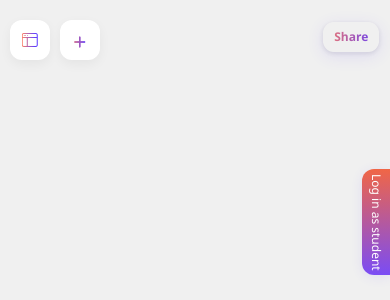
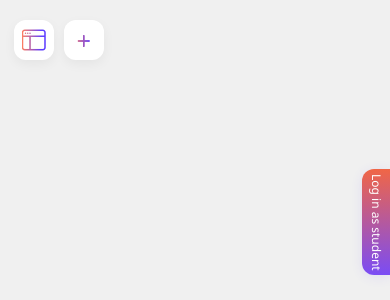
Before and after one commit to Jairo-kibet/AI-BOT, a Django app: template frontend/templates/homePage.html in a window 390 px wide. Shown: the top 300 px of the page. Run offline with Django 4.2, Linux system fonts and the light colour scheme; the template is opened without the code that fills it, so the values that code supplies are empty.

Commit message:
responses on the basis of user fixed

```diff
--- a/frontend/templates/homePage.html
+++ b/frontend/templates/homePage.html
@@ -537,7 +537,7 @@
             }
             .top-left-buttons {
                 top: 2.5;
-                left: 2.5%;
+                left: 3.5% !important;
             }
             .top-right-share {
                 top: 2.5%;
@@ -576,6 +576,15 @@
             }
             .card-divider, .right-cards {
                 display: none !important;
+            }
+            /* Ensure chat area is always below 13% from the top on small screens */
+            #chatArea {
+                margin-top: 13vh !important;
+            }
+
+            .top-left-buttons i{
+                font-size: 1.5rem !important;
+
             }
         }
         @media (max-width: 400px) {
@@ -616,6 +625,9 @@
                 font-size: 11px;
             }
         }
+        #chatArea {
+                margin-top: 13vh !important;
+            }
     </style>
 </head>
 <body>
@@ -634,7 +646,7 @@
         </div>
     </div>
 
-    <div class="top-right-share">Share</div>
+    {% comment %} <div class="top-right-share">Share</div> {% endcomment %}
 
     {% if user.is_authenticated or username.userType == "student" %}
     <div class="login-banner" style="display: none;"><a href="{% url 'studentregister' %}" style="text-decoration: none; color: #fff;">Log in as student</a></div>
--- a/frontend/templates/index.html
+++ b/frontend/templates/index.html
@@ -252,7 +252,6 @@
             max-width: 240px;
             position: relative;
             box-sizing: border-box;
-            cursor: pointer;
         }
 
         .info-card p {
@@ -306,7 +305,7 @@
             font-size: 14px;
             resize: none;
             overflow: hidden;
-            min-height: 36px;
+            min-height: 16px !important;
             max-height: 120px;
         }
 
```
Also changed, not shown: db.sqlite3.
